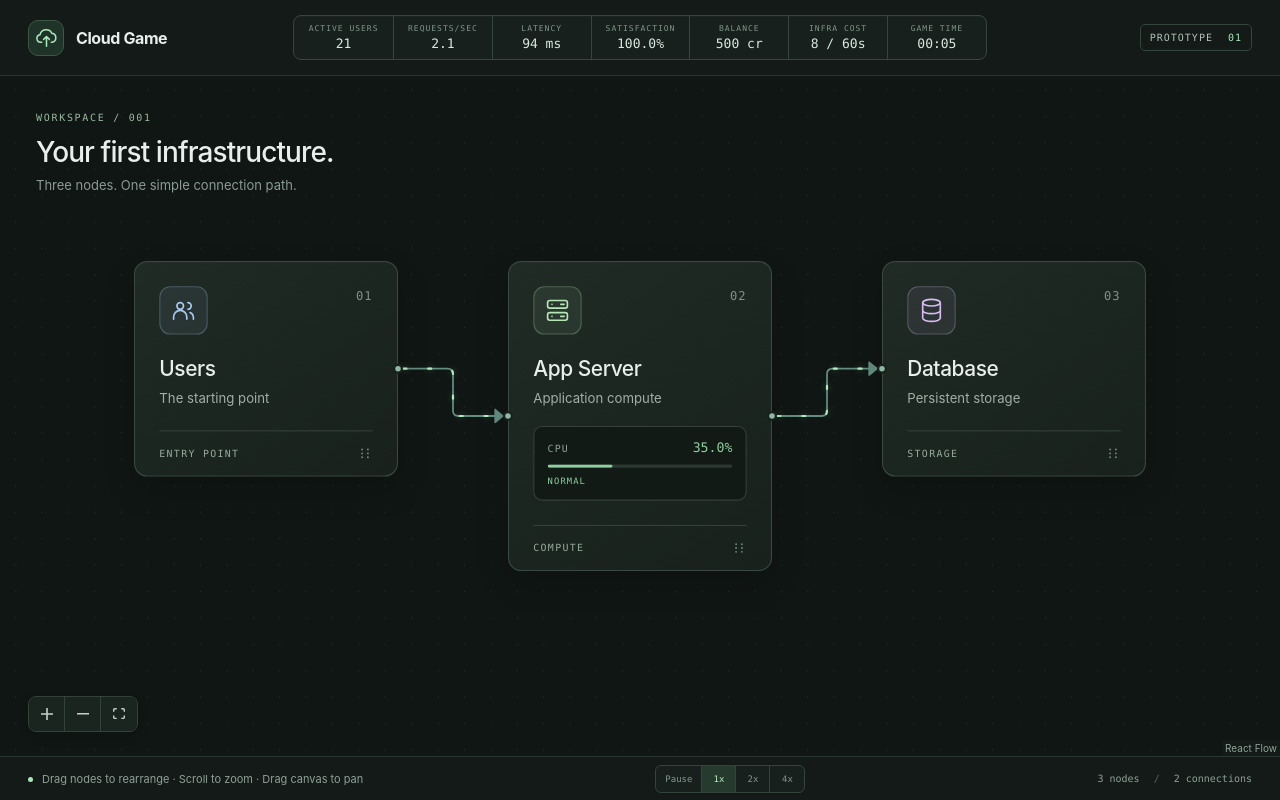
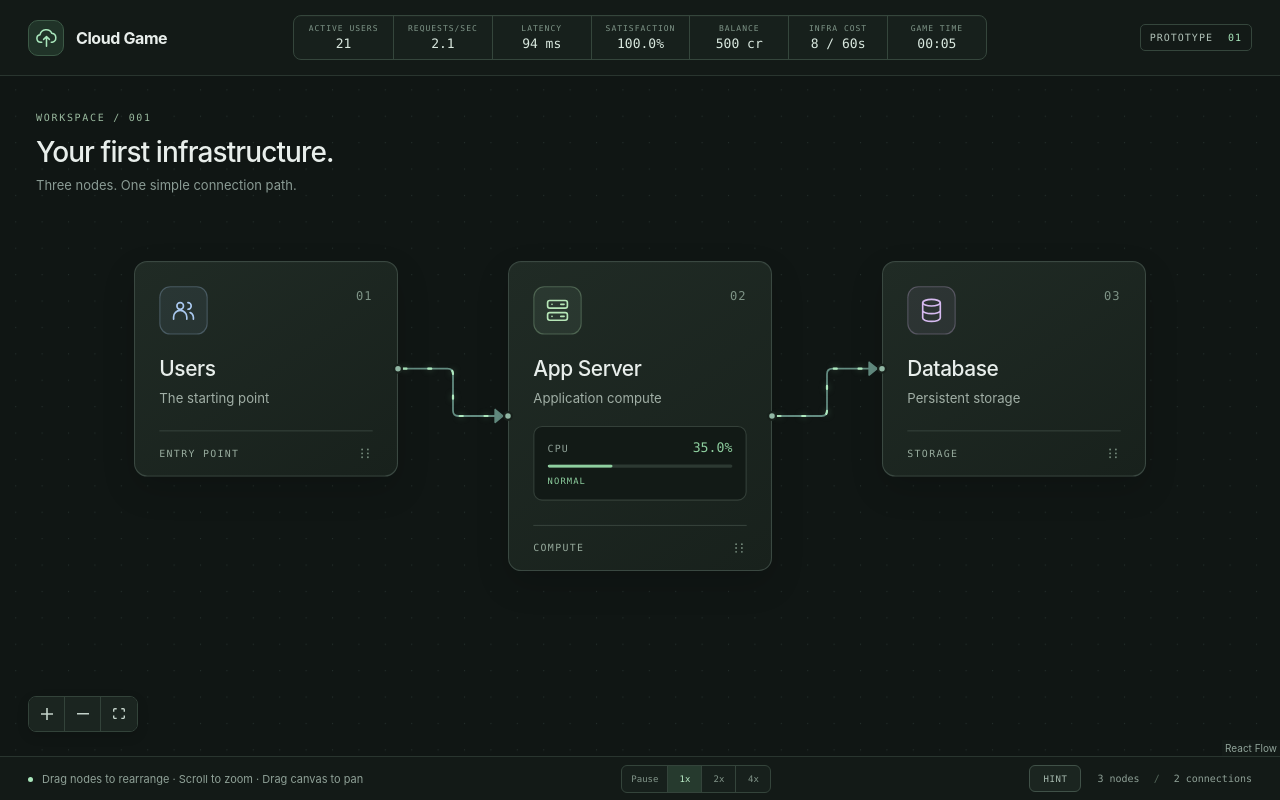
Before and after one commit to Eyadd101/mimar, a React (Vite) app: page / in a window 1280 px wide. Built offline with nearby package versions, Linux system fonts and the light colour scheme.

Commit message:
Add contextual hint system

```diff
--- a/src/App.css
+++ b/src/App.css
@@ -572,6 +572,8 @@
 }
 
 .game-footer {
+  position: relative;
+  z-index: 10;
   min-height: 44px;
   border-top: 1px solid var(--border);
   color: #8fa197;
@@ -596,6 +598,76 @@
 .graph-count span {
   margin-inline: 8px;
   color: #53665a;
+}
+
+.game-footer__actions {
+  display: flex;
+  align-items: center;
+  gap: 16px;
+}
+
+.hint-control {
+  position: relative;
+}
+
+.hint-button {
+  min-width: 52px;
+  height: 27px;
+  padding-inline: 11px;
+  border: 1px solid #405148;
+  border-radius: 6px;
+  color: #a9bcb1;
+  background: #1b2520;
+  font: 9px var(--mono);
+  letter-spacing: 0.6px;
+  text-transform: uppercase;
+  cursor: pointer;
+}
+
+.hint-button:hover {
+  color: #dbe9e1;
+  border-color: #5f7668;
+  background: #253129;
+}
+
+.hint-popover {
+  position: absolute;
+  right: 0;
+  bottom: calc(100% + 12px);
+  width: min(290px, calc(100vw - 32px));
+  padding: 14px;
+  border: 1px solid #45594d;
+  border-radius: 9px;
+  color: #b9c9c0;
+  background: #19221dee;
+  box-shadow: 0 16px 40px #00000060;
+}
+
+.hint-popover__header {
+  display: flex;
+  align-items: center;
+  justify-content: space-between;
+  margin-bottom: 8px;
+  color: #a9d9b6;
+  font: 8px var(--mono);
+  letter-spacing: 1.2px;
+  text-transform: uppercase;
+}
+
+.hint-popover__header button {
+  padding: 0;
+  border: 0;
+  color: #8ea097;
+  background: transparent;
+  font-size: 17px;
+  line-height: 1;
+  cursor: pointer;
+}
+
+.hint-popover p {
+  color: #c4d0ca;
+  font-size: 11px;
+  line-height: 1.55;
 }
 
 .speed-controls {
--- a/src/App.tsx
+++ b/src/App.tsx
@@ -8,6 +8,7 @@ import {
   useNodesState,
 } from '@xyflow/react'
 import '@xyflow/react/dist/style.css'
+import { HintPanel } from './components/HintPanel'
 import { InfrastructureNode } from './components/InfrastructureNode'
 import { ResourceDetailsPanel } from './components/ResourceDetailsPanel'
 import { RequestFlowEdge } from './components/RequestFlowEdge'
@@ -16,6 +17,7 @@ import { TrafficHud } from './components/TrafficHud'
 import { initialEdges, initialNodes } from './data/infrastructure'
 import { useGameSimulation } from './hooks/useGameSimulation'
 import { appServerResourceConfig } from './simulation/config'
+import { getContextualHint } from './simulation/hintSimulation'
 import './App.css'
 
 const nodeTypes = { infrastructure: InfrastructureNode }
@@ -25,6 +27,7 @@ const fitViewOptions = { padding: 0.25, maxZoom: 1.1 }
 function App() {
   const [nodes, , onNodesChange] = useNodesState(initialNodes)
   const [selectedNodeId, setSelectedNodeId] = useState<string | null>(null)
+  const [hint, setHint] = useState<string | null>(null)
   const {
     simulation: traffic,
     gameSpeed,
@@ -133,7 +136,14 @@ function App() {
           gameSpeed={gameSpeed}
           onSpeedChange={setGameSpeed}
         />
-        <p className="graph-count">3 nodes <span>/</span> 2 connections</p>
+        <div className="game-footer__actions">
+          <HintPanel
+            hint={hint}
+            onRequestHint={() => setHint(getContextualHint(traffic))}
+            onDismissHint={() => setHint(null)}
+          />
+          <p className="graph-count">3 nodes <span>/</span> 2 connections</p>
+        </div>
       </footer>
     </main>
   )
--- /dev/null
+++ b/src/components/HintPanel.tsx
@@ -0,0 +1,34 @@
+type HintPanelProps = {
+  hint: string | null
+  onRequestHint: () => void
+  onDismissHint: () => void
+}
+
+export function HintPanel({
+  hint,
+  onRequestHint,
+  onDismissHint,
+}: HintPanelProps) {
+  return (
+    <div className="hint-control">
+      <button type="button" className="hint-button" onClick={onRequestHint}>
+        Hint
+      </button>
+      {hint && (
+        <div className="hint-popover" role="status">
+          <div className="hint-popover__header">
+            <span>System hint</span>
+            <button
+              type="button"
+              onClick={onDismissHint}
+              aria-label="Dismiss hint"
+            >
+              ×
+            </button>
+          </div>
+          <p>{hint}</p>
+        </div>
+      )}
+    </div>
+  )
+}
--- /dev/null
+++ b/src/simulation/hintSimulation.ts
@@ -0,0 +1,27 @@
+import { customerSatisfactionConfig } from './config'
+import type { TrafficSimulationState } from './trafficSimulation'
+
+export function getContextualHint(simulation: TrafficSimulationState) {
+  const { appServer, badLatencyDurationSeconds, requestsPerSecond } = simulation
+
+  if (
+    badLatencyDurationSeconds >=
+    customerSatisfactionConfig.sustainedBadLatencySeconds
+  ) {
+    return `Response time has remained above ${customerSatisfactionConfig.badLatencyThresholdMs} ms for ${badLatencyDurationSeconds} game seconds.`
+  }
+
+  if (appServer.isOverloaded) {
+    return `Requests (${requestsPerSecond.toFixed(1)}/s) are exceeding the App Server's current capacity (${appServer.requestCapacity}/s).`
+  }
+
+  if (appServer.status === 'high') {
+    return `CPU usage is very high at ${appServer.cpuUsage.toFixed(1)}% while traffic is still increasing.`
+  }
+
+  if (appServer.status === 'elevated') {
+    return `CPU usage is elevated at ${appServer.cpuUsage.toFixed(1)}% while traffic is still increasing.`
+  }
+
+  return 'Traffic, CPU usage, and response time are currently stable.'
+}
```
